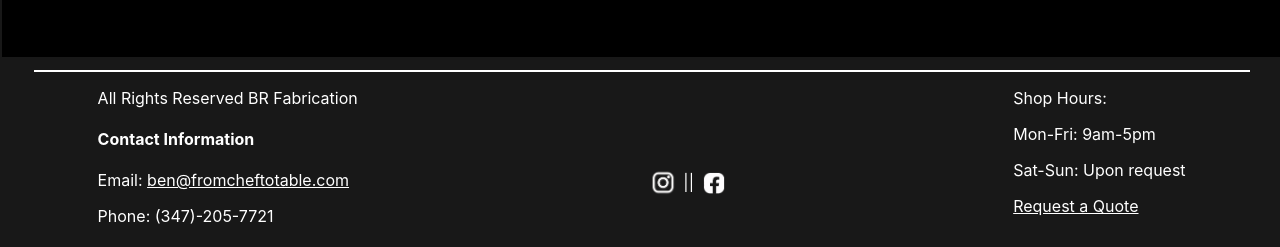
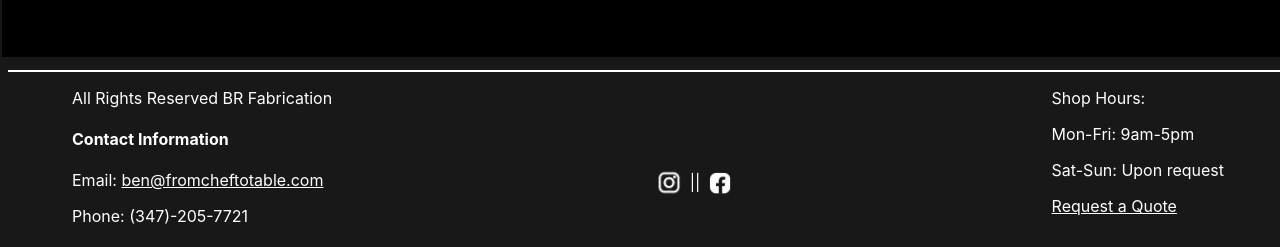
Before and after one commit to mwrowan89/BR-Fabrication-React.js, a React (Create React App) app: page / in a window 1280 px wide. Shown: the part 4073-4320 px from the top of the page. Built offline with nearby package versions, Linux system fonts and the light colour scheme.

Commit message:
Fixed home page view width

```diff
--- a/src/components/Footer.jsx
+++ b/src/components/Footer.jsx
@@ -30,7 +30,7 @@ function Footer() {
               height="33"
               alt="Instagram link"
             />
-          </a>{" "}
+          </a>
           &nbsp;|| &nbsp;
           <a
             href="https://www.facebook.com/fromcheftotable/?locale=it_IT"
--- a/src/css/Footer.css
+++ b/src/css/Footer.css
@@ -1,10 +1,9 @@
 .footer {
   border-top: 2px solid white;
-  width: 95vw;
+  width: 100vw;
   color: white;
   display: flex;
   justify-content: space-between;
-  margin-left: 2vw;
 }
 .links-footer {
   display: flex;
--- a/src/css/PhotoSlide.css
+++ b/src/css/PhotoSlide.css
@@ -4,7 +4,7 @@
   justify-content: space-between;
   color: white;
   background-color: black;
-  width: 100vw;
+  width: 101vw;
   margin: 0 0 1vw -0.5vw;
 }
 
```
